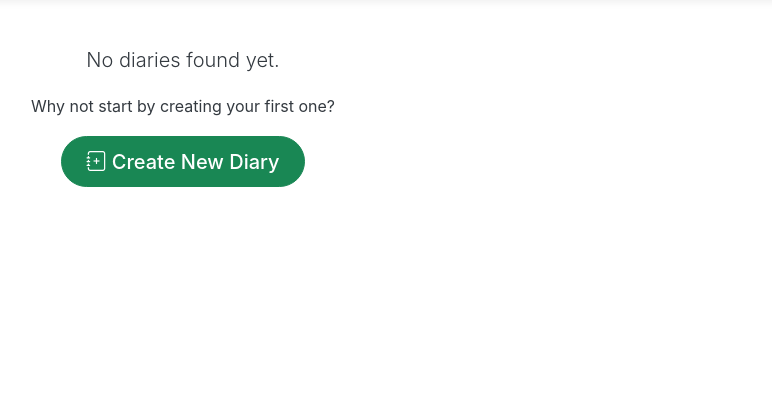
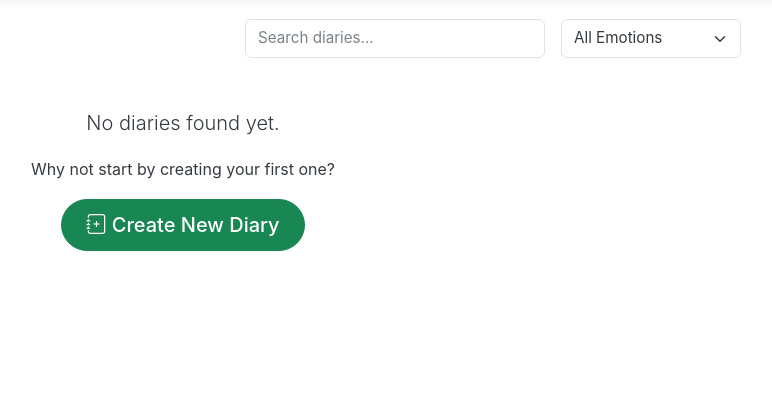
Before and after one commit to Mallicyberdev/CITS5505-GroupProject-2025, a Flask app: page /home in a window 1280 px wide. Shown: the part 75-495 px from the top of the page, without its empty margins (457-1229 px from the left). Run offline with Flask 3, Linux system fonts and the light colour scheme; the visitor is signed in with stand-in values (Sample User, id 1); data that the repository does not hold is empty; some libraries are stand-ins or nearby versions.

Commit message:
Implement search and emotion filter on diary homepage (#62)

```diff
--- a/app/static/css/diary.css
+++ b/app/static/css/diary.css
@@ -32,3 +32,47 @@
     font-size: 0.9rem;
     padding: 0.4em 0.8em;
 }
+
+
+/* --- Search and Filter Layout --- */
+.search-filter-row {
+    display: flex;
+    flex-wrap: wrap;
+    justify-content: flex-end;
+    align-items: center;
+    gap: 1rem;
+    margin-bottom: 1.5rem;
+}
+
+/* --- Shared input/select style --- */
+.search-filter-row input,
+.search-filter-row select {
+    background-color: var(--color-card-bg);
+    color: var(--color-text);
+    border: 1px solid var(--color-border);
+    border-radius: var(--border-radius-md);
+    padding: 0.45rem 0.75rem;
+    font-size: 0.95rem;
+    transition: border-color 0.2s ease, box-shadow 0.2s ease;
+    width: 100%;
+    max-width: 300px;
+}
+
+/* Placeholder color */
+.search-filter-row input::placeholder {
+    color: var(--color-text-light);
+    opacity: 0.9;
+}
+
+/* Focus interaction */
+.search-filter-row input:focus,
+.search-filter-row select:focus {
+    outline: none;
+    border-color: var(--color-primary);
+    box-shadow: 0 0 0 0.15rem rgba(var(--color-primary-rgb), 0.25);
+}
+
+.search-filter-row select#emotionFilter {
+    width: 180px;
+    max-width: 180px;
+}
--- a/app/templates/home.html
+++ b/app/templates/home.html
@@ -6,7 +6,31 @@
 
 {% block content %}
     <div class="container">
-        <div class="text-center mb-5">
+        <!-- Seach and Filter Row -->
+        <div class="search-filter-row my-4">
+            <!-- Search -->
+            <input type="text"
+                   id="searchInput"
+                   class="form-control"
+                   placeholder="Search diaries...">
+
+            <!-- Filter -->
+            <select id="emotionFilter" class="form-select">
+                <option value="">All Emotions</option>
+                <option value="joy">Joy</option>
+                <option value="surprise">Surprise</option>
+                <option value="neutral">Neutral</option>
+                <option value="sadness">Sadness</option>
+                <option value="fear">Fear</option>
+                <option value="anger">Anger</option>
+                <option value="disgust">Disgust</option>
+            </select>
+        </div>
+
+
+
+        <!-- Diary Cards -->
+        <div class="text-center mb-3">
         </div>
 
         {% if diaries %}
@@ -15,6 +39,8 @@
                     <div class="col">
                         <div class="card h-100 diary-card shadow-sm">
                             <div class="card-body d-flex flex-column">
+
+
                                 <h5 class="card-title">{{ diary.title }}</h5>
                                 <p class="card-text text-muted small">
                                     Owner: {{ diary.owner.username }}
@@ -22,7 +48,7 @@
                                         (Shared)
                                     {% endif %}
                                 </p>
-                                <p class="card-text flex-grow-1">
+                                <p class="card-text flex-grow-1 diary-content">
                                     {{ diary.content[:150] }}{% if diary.content|length > 150 %}...{% endif %}</p>
 
                                 {% if diary.analyzed and diary.dominant_emotion_label %}
@@ -67,6 +93,10 @@
                     </div>
                 {% endfor %}
             </div>
+
+            <div id="noResultsMessage" class="text-center mt-4" style="display: none;">
+                <p class="text-muted">No diaries match your search or selected emotion.</p>
+            </div>
         {% else %}
             <div class="text-center mt-5">
                 <p class="lead">No diaries found yet.</p>
@@ -87,4 +117,45 @@
         </div>
     {% endif %}
 
+{% block scripts %}
+<script>
+    function normalize(text) {
+        return text.toLowerCase().trim();
+    }
+
+function filterDiaries() {
+    const query = normalize(document.getElementById("searchInput").value);
+    const selectedEmotion = document.getElementById("emotionFilter").value;
+    const cards = document.querySelectorAll(".diary-card");
+
+    let matchCount = 0;
+
+    cards.forEach(card => {
+        const title = normalize(card.querySelector(".card-title").textContent);
+        const content = normalize(card.querySelector(".diary-content").textContent);
+        const badge = card.querySelector(".emotion-badge");
+        const emotion = badge ? normalize(badge.textContent.split(':')[1]?.split('(')[0] || '') : "";
+
+        const matchesText = title.includes(query) || content.includes(query);
+        const matchesEmotion = !selectedEmotion || emotion.includes(selectedEmotion);
+
+        const isVisible = matchesText && matchesEmotion;
+        card.closest(".col").style.display = isVisible ? "" : "none";
+
+        if (isVisible) matchCount++;
+    });
+
+    const noResultMsg = document.getElementById("noResultsMessage");
+    if (noResultMsg) {
+        noResultMsg.style.display = matchCount === 0 ? "block" : "none";
+    }
+}
+
+    document.getElementById("searchInput").addEventListener("input", filterDiaries);
+    document.getElementById("emotionFilter").addEventListener("change", filterDiaries);
+</script>
 {% endblock %}
+
+
+
+{% endblock %}
```
